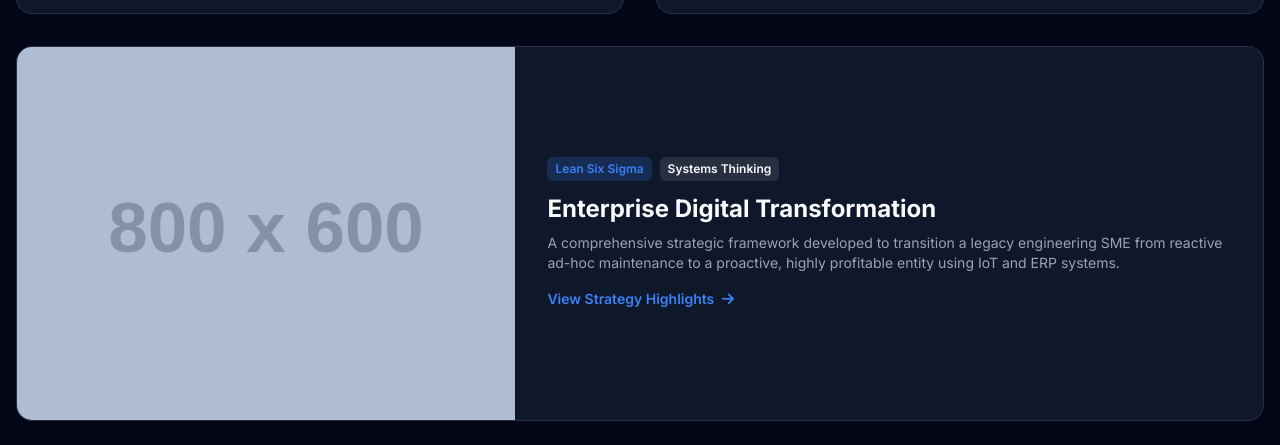
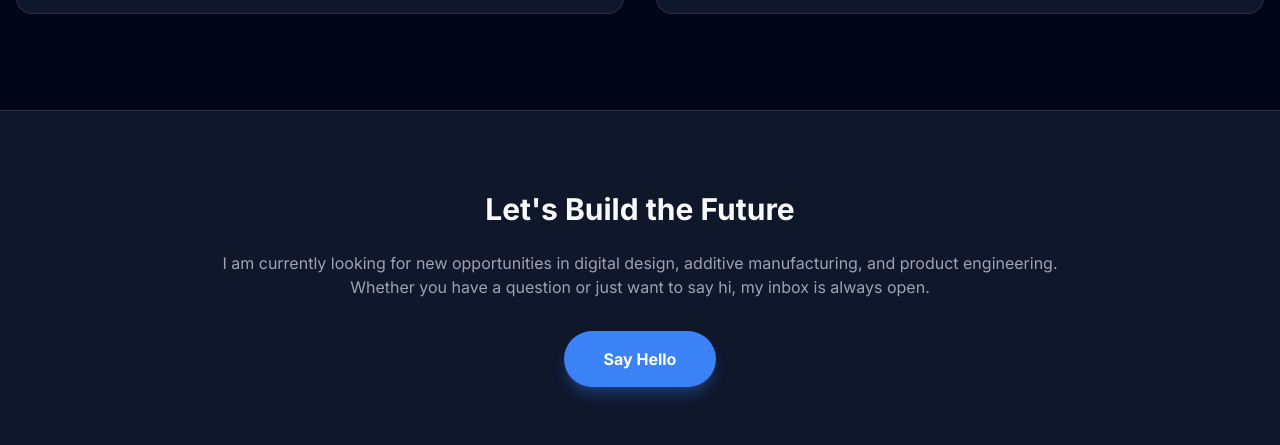
Before and after one commit to Monkeybars1997/CV, a plain HTML site: page index.html in a window 1280 px wide. Shown: the part 2356-2801 px from the top of the page. Drawn offline with nearby package versions, Linux system fonts and the light colour scheme; placeholder pictures from the web are drawn by us.

Commit message:
Remove Project 5 section from index.html
Removed Project 5: Management section from index.html.

```diff
--- a/index.html
+++ b/index.html
@@ -214,22 +214,6 @@
                     </div>
                 </div>
 
-                <!-- Project 5: Management -->
-                <div class="bg-dark rounded-2xl overflow-hidden border border-white/10 group cursor-pointer hover:-translate-y-2 transition duration-300 md:col-span-2 flex flex-col md:flex-row" onclick="openModal('modal5')">
-                    <div class="h-64 md:h-auto md:w-2/5 overflow-hidden relative">
-                        <div class="absolute inset-0 bg-primary/20 group-hover:bg-transparent transition z-10"></div>
-                        <img src="https://placehold.co/800x600/1e293b/3b82f6?text=Digital+Transformation+Strategy" alt="Digital Strategy" class="w-full h-full object-cover group-hover:scale-105 transition duration-500">
-                    </div>
-                    <div class="p-8 md:w-3/5 flex flex-col justify-center">
-                        <div class="flex gap-2 mb-3">
-                            <span class="text-xs font-semibold px-2 py-1 bg-primary/20 text-primary rounded-md">Lean Six Sigma</span>
-                            <span class="text-xs font-semibold px-2 py-1 bg-white/10 rounded-md">Systems Thinking</span>
-                        </div>
-                        <h3 class="text-2xl font-bold mb-2">Enterprise Digital Transformation</h3>
-                        <p class="text-gray-400 text-sm mb-4">A comprehensive strategic framework developed to transition a legacy engineering SME from reactive ad-hoc maintenance to a proactive, highly profitable entity using IoT and ERP systems.</p>
-                        <span class="text-primary text-sm font-semibold group-hover:underline">View Strategy Highlights <i class="fa-solid fa-arrow-right ml-1"></i></span>
-                    </div>
-                </div>
 
             </div>
         </div>
```
